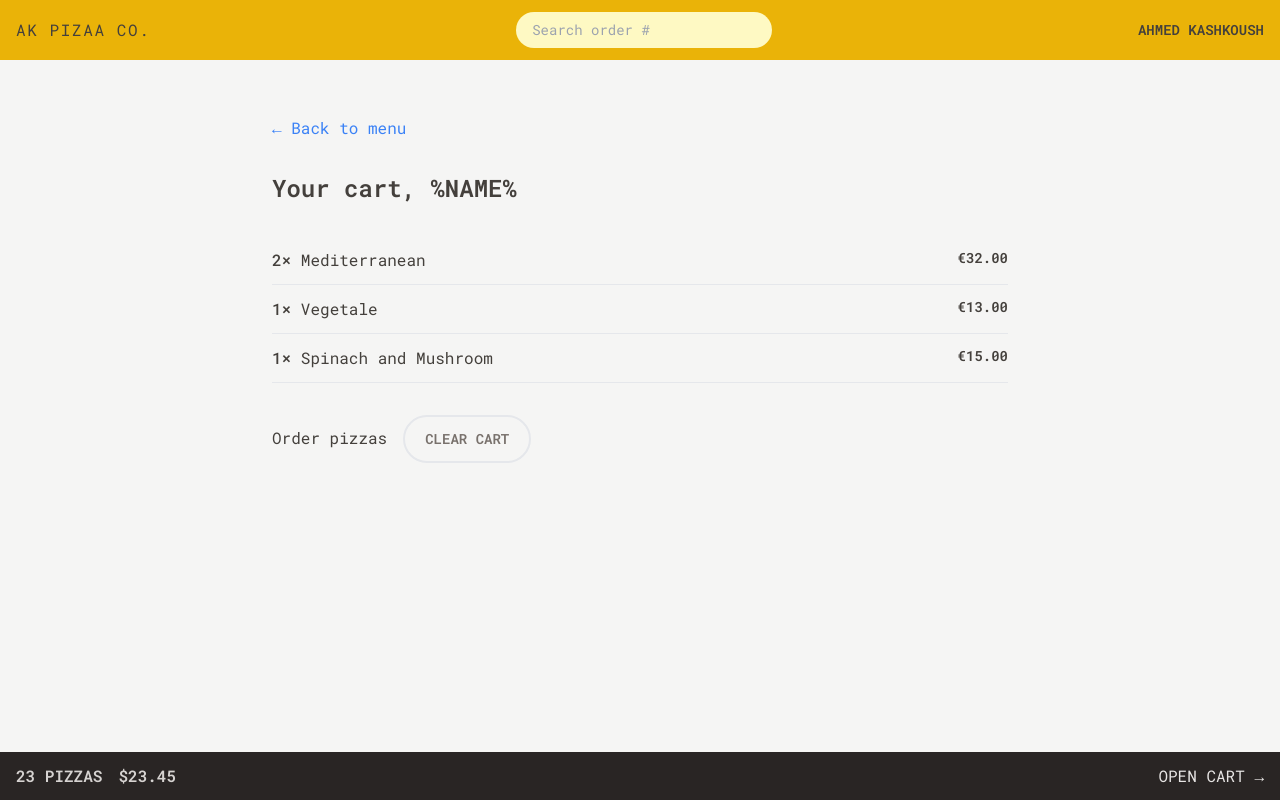
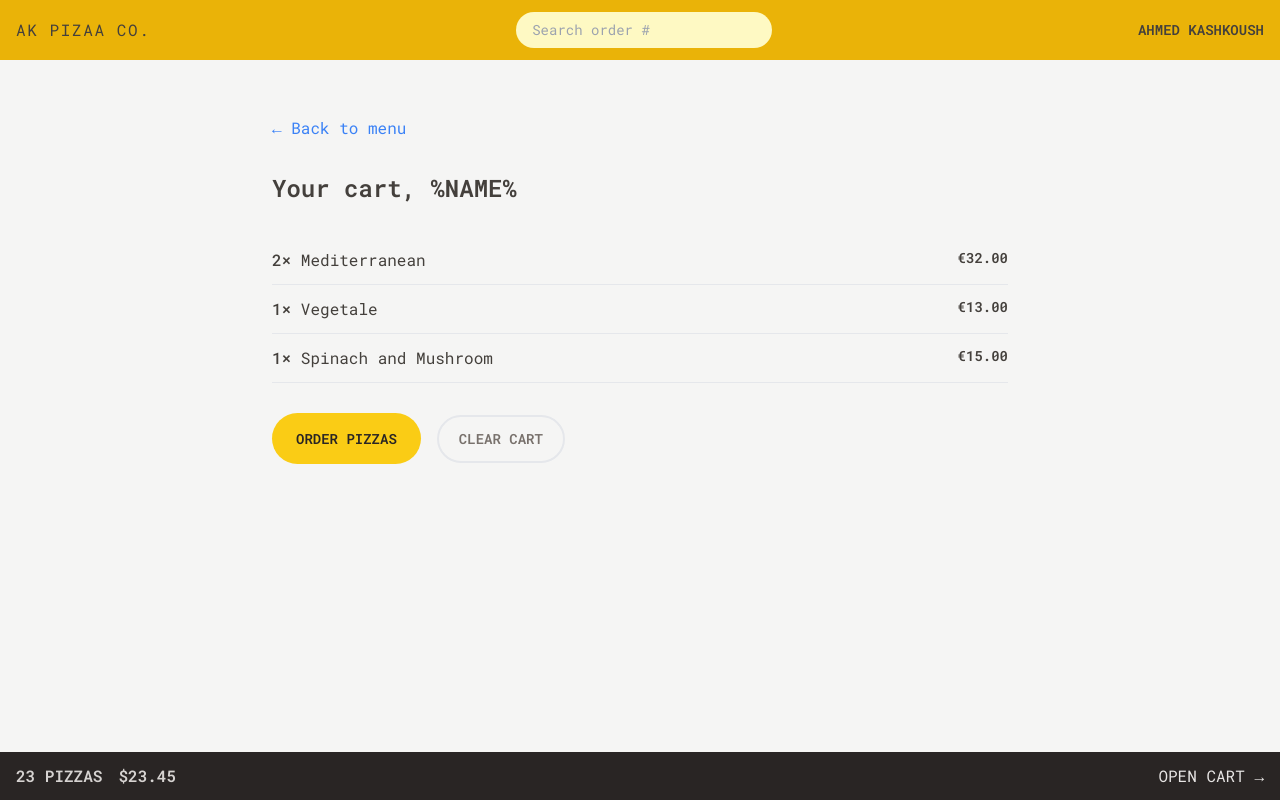
Before and after one commit to ahmad-kashkoush/pizza-delivery, a React (Vite) app: page /cart in a window 1280 px wide. Built offline with nearby package versions, Linux system fonts and the light colour scheme.

Commit message:
feat(src/ui/Button.jsx): add Button
- make it reusable
- reuse it in different components

```diff
--- a/src/features/cart/Cart.jsx
+++ b/src/features/cart/Cart.jsx
@@ -42,12 +42,12 @@ function Cart() {
         ))}
       </ul>
       <div className="mt-8 space-x-4">
-        <Button className="px-4 py-2 md:px-6 md:py-3" to="/order/new">
+        <Button type="primary" to="/order/new">
           Order pizzas
         </Button>
-        <button className="rounded-full border-2 px-3 py-1 text-sm font-semibold uppercase text-stone-500 transition-colors duration-300 hover:bg-stone-300 hover:text-stone-800 md:px-5 md:py-3">
+        <Button type='secondary'>
           Clear cart
-        </button>
+        </Button>
       </div>
     </div>
   );
--- a/src/features/menu/MenuItem.jsx
+++ b/src/features/menu/MenuItem.jsx
@@ -16,7 +16,7 @@ function MenuItem({ pizza }) {
           {!soldOut ? <p>{formatCurrency(unitPrice)}</p> : <p>Sold out</p>}
         </div>
       </div>
-      <Button classes="justify-self-end rounded-2xl px-4 py-2 text-xs">
+      <Button type="small" className="justify-self-end">
         Add to cart
       </Button>
     </li>
--- a/src/features/order/CreateOrder.jsx
+++ b/src/features/order/CreateOrder.jsx
@@ -105,7 +105,7 @@ function CreateOrder() {
         </div>
 
         <div>
-          <Button disabled={isSubmitting}>
+          <Button type="primary" disabled={isSubmitting}>
             {isSubmitting ? 'Placing order...' : 'Order now'}
           </Button>
         </div>
--- a/src/features/user/CreateUser.jsx
+++ b/src/features/user/CreateUser.jsx
@@ -21,8 +21,8 @@ function CreateUser() {
       />
 
       {username !== '' && (
-        <div>
-          <Button classes="mt-6  px-4 py-3 md:px-5 md:py-4">
+        <div className="mt-6">
+          <Button type="primary">
             Start ordering
           </Button>
         </div>
--- a/src/ui/Button.jsx
+++ b/src/ui/Button.jsx
@@ -1,16 +1,29 @@
 import { Link } from 'react-router-dom';
 
-function Button({ children, disabled = false, to, classes = '' }) {
-  const baseStyle = `rounded-full bg-yellow-400 px-4 py-3 text-sm font-semibold uppercase text-stone-800 transition-colors duration-300 hover:bg-yellow-500 disabled:cursor-not-allowed md:px-6 md:py-4 ${classes}`;
+function Button({
+  children,
+  disabled = false,
+  to,
+  className = '',
+  type = 'primary',
+}) {
+  const base = `rounded-full bg-yellow-400  font-semibold uppercase text-stone-800 transition-colors duration-300 hover:bg-yellow-500 disabled:cursor-not-allowed  ${className}`;
+
+  const styles = {
+    primary: base + ' text-sm  px-4 py-3 md:px-6 md:py-4',
+    small: base + ' text-xs py-2 px-4 md:px-5 md:py-3',
+    secondary:
+      'rounded-full border-2 px-3 py-1 text-sm font-semibold uppercase text-stone-500 transition-colors duration-300 hover:bg-stone-300 hover:text-stone-800 md:px-5 md:py-3',
+  };
 
   if (to)
     return (
-      <Link to={to} className="baseStyle">
+      <Link to={to} className={styles[type]}>
         {children}
       </Link>
     );
   return (
-    <button disabled={disabled} className={baseStyle}>
+    <button disabled={disabled} className={styles[type]}>
       {children}
     </button>
   );
```
